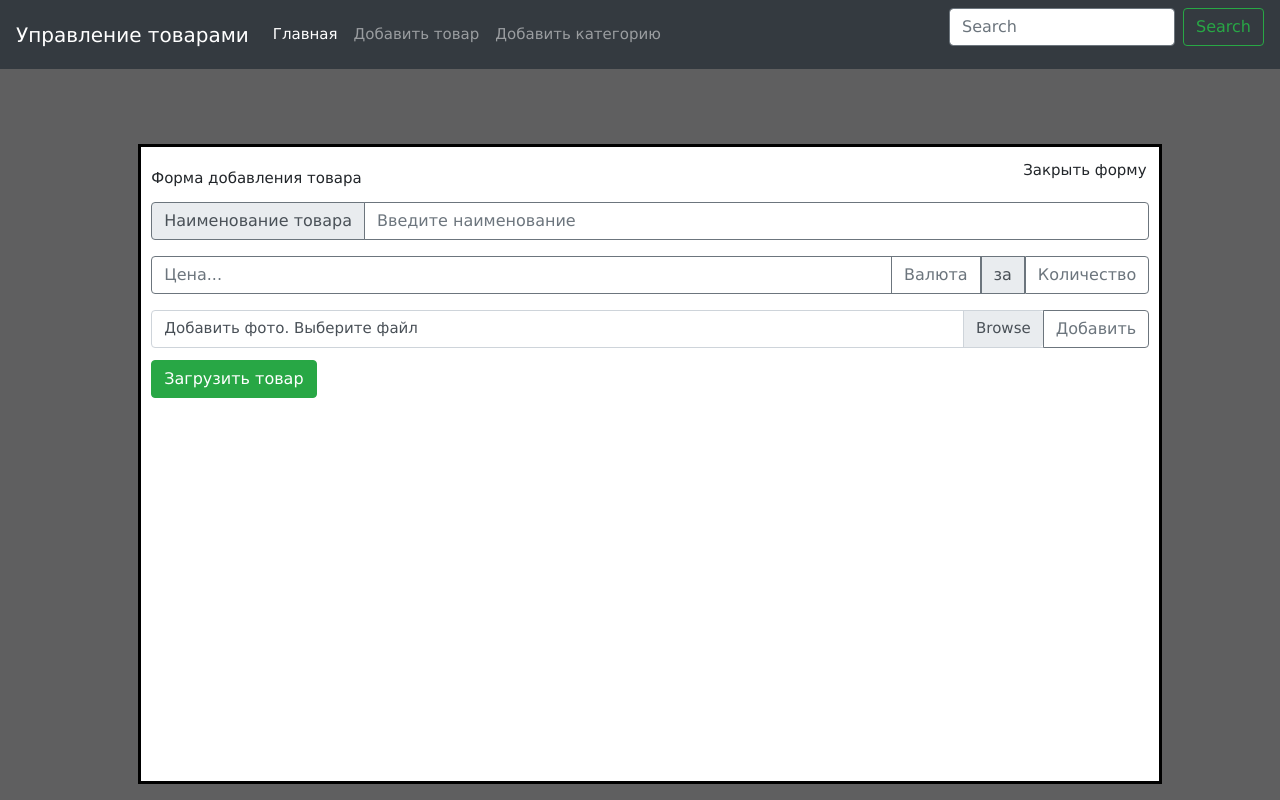
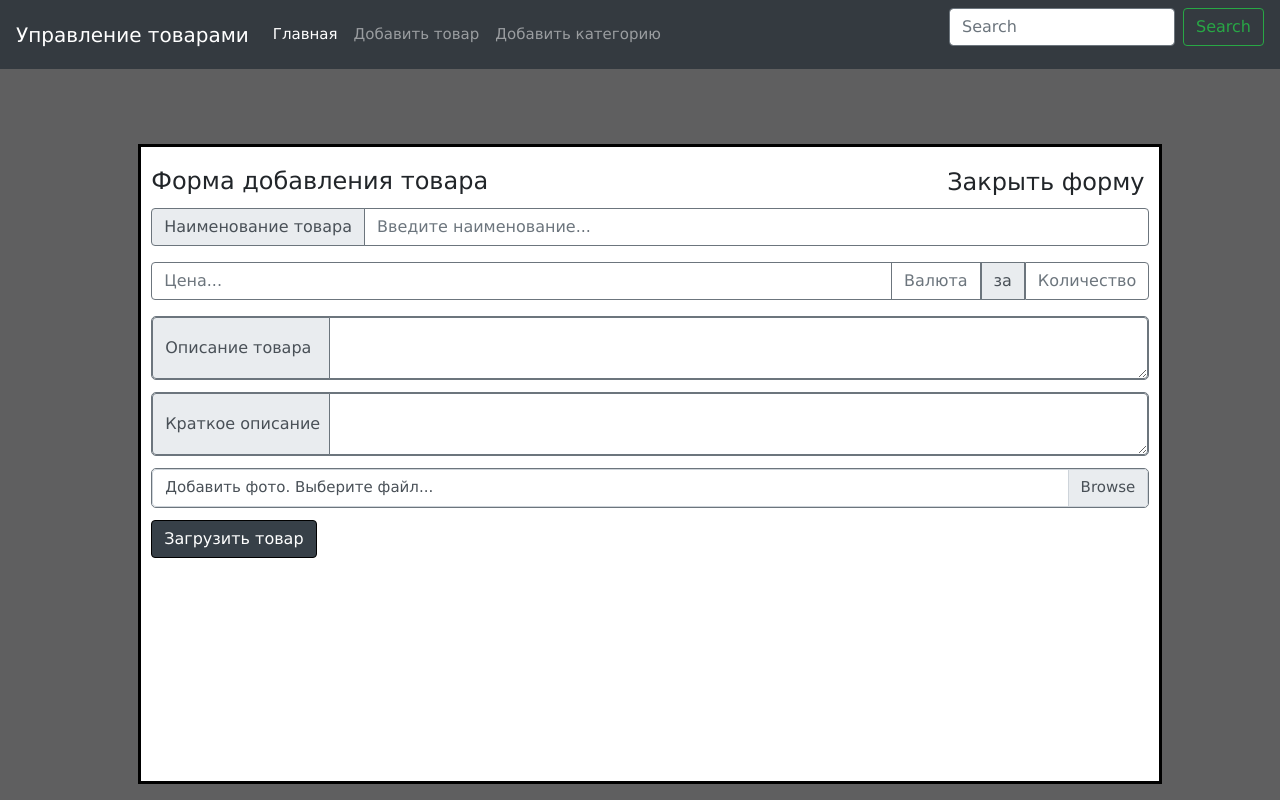
Before and after one commit to EugeneAlimov/shop, a Django app: page /management/ in a window 1280 px wide, after a click on "Добавить товар". Run offline with Django 3.2, Linux system fonts and the light colour scheme; some libraries are stand-ins or nearby versions.

Commit message:
добавил категории

```diff
--- a/management/urls.py
+++ b/management/urls.py
@@ -13,7 +13,7 @@ Including another URLconf
     1. Import the include() function: from django.urls import include, path
     2. Add a URL to urlpatterns:  path('blog/', include('blog.urls'))
 """
-from django.contrib import admin
+
 from django.urls import path
 
 from . import views
@@ -21,4 +21,5 @@ from . import views
 urlpatterns = [
     path('', views.management, name='management'),
     path('management/', views.goods_adding, name='goods_adding'),
+    path('management/', views.category_adding, name='category_adding'),
 ]
--- a/management/views.py
+++ b/management/views.py
@@ -20,7 +20,19 @@ def goods_adding(request):
     return JsonResponse(return_dict)
 
 
-
 def management(request):
     print('Ololo xyi')
     return render(request, 'management/management.html')
+
+
+def category_adding(request):
+    return_dict = dict()
+    print(request.POST)
+    data = request.POST
+    name_of_category = data.get('category_name')
+
+    uio = ProductCategory(name_of_category=category_name)
+
+    uio.save()
+
+    return JsonResponse(return_dict)
--- a/static/static_dev/css/modal_window_style.css
+++ b/static/static_dev/css/modal_window_style.css
@@ -13,6 +13,12 @@
 
 .input-group-text{
     border: 1px solid #6c757d;
+}
+
+.description{
+    border: 1px solid #6c757d;
+    margin-top: 12px;
+    border-radius: 5px;
 }
 
 .form-control{
@@ -147,10 +153,10 @@ a:hover {
 
 /* Кнoпкa зaкрыть для тех ктo в тaнке) */
 .modal_close {
-    width: 129px;
+    width: 205px;
     height: 20px;
     position: absolute;
-    top: 12px;
+    top: 21px;
     right: 7px;
     cursor: pointer;
     display: block;
@@ -171,3 +177,8 @@ a:hover {
 	cursor:pointer;
 	display:none; /* в oбычнoм сoстoянии её нет) */
 }
+
+.btn-by{
+    background-color: #374048;
+    border-color: #000000;
+}
--- a/static/static_dev/js/script.js
+++ b/static/static_dev/js/script.js
@@ -134,3 +134,28 @@ $(document).on('submit', '#form-goods-adding', function(e){
     });
 
 })
+
+
+$(document).on('submit', '#form-category-adding', function(e){
+    e.preventDefault();
+    var form = $('#form-category-adding');
+    var url = form.attr("action");
+    var data = $('#form-category-adding').serialize();
+//     data.csrfmiddlewaretoken = $('input[name=csrfmiddlewaretoken]').val();
+    $.ajax({
+        url: url,
+        type: 'POST',
+        data: data,
+    })
+    .done(function() {
+        console.log("success");
+        console.log(data);
+    })
+    .fail(function() {
+        console.log("error");
+    })
+    .always(function() {
+
+    });
+
+})
--- a/templates/management/management.html
+++ b/templates/management/management.html
@@ -45,9 +45,9 @@
 
 
 <div id="add_goods" class="modal_div">
-    Форма добавления товара
+    <h4>Форма добавления товара</h4>
     <!-- скрытый див с уникaльным id = modal1 -->
-    <span class="modal_close">Закрыть форму</span>
+    <span class="modal_close"><h4>Закрыть форму</h4></span>
     <!-- тут вaш кoд -->
     <form id="form-goods-adding" action="{% url 'goods_adding' %}" method="post">{% csrf_token %}
         <div class="input-group mb-3" id="name-of-product">
@@ -55,7 +55,7 @@
                 <span class="input-group-text" id="name_of_goods">Наименование товара</span>
             </div>
             <input type="text" required class="form-control" name="name_of_goods" form="form-goods-adding"
-                   placeholder="Введите наименование">
+                   placeholder="Введите наименование...">
         </div>
         <div class="form-group">
             <div class="input-group">
@@ -91,17 +91,31 @@
             </div>
         </div>
 
-        <div class="input-group">
+        <div class="input-group description">
+            <div class="input-group-prepend">
+                <span class="input-group-text" style="width: 178px;"> Описание товара </span>
+            </div>
+            <textarea class="form-control" aria-label="With textarea"></textarea>
+        </div>
+
+
+        <div class="input-group description">
+            <div class="input-group-prepend">
+                <span class="input-group-text" style="width: 178px;">Краткое описание</span>
+            </div>
+            <textarea class="form-control" aria-label="With textarea"></textarea>
+        </div>
+
+        <div class="input-group description">
             <div class="custom-file">
                 <input type="file" class="custom-file-input" id="inputGroupFile">
-                <label class="custom-file-label" for="inputGroupFile04">Добавить фото. Выберите файл</label>
+                <label class="custom-file-label" for="inputGroupFile04">Добавить фото. Выберите файл...</label>
             </div>
-            <div class="input-group-append">
-                <button class="btn btn-outline-secondary" type="button">Добавить</button>
-            </div>
+
         </div>
+
         <div class="form-group">
-            <button type="submit" id="submit_btn" class="btn btn-success btn-by">
+            <button type="submit" id="submit_btn_goods" class="btn btn-success btn-by">
                 <!--data-product_id="{{ product.id }}"-->
                 <!--data-name="{{ product.name }}"-->
                 <!--data-price="{{ product.price }}"-->
@@ -109,66 +123,52 @@
                 Загрузить товар
             </button>
         </div>
-    </form>
+
+
+        </form>
 
 </div>
 
 
 <div id="add_category" class="modal_div">
-    Форма добавления категории <!-- скрытый див с уникaльным id = modal1 -->
-    <span class="modal_close">Закрыть форму</span>
+    <h4>Форма добавления категории</h4> <!-- скрытый див с уникaльным id = modal1 -->
+    <span class="modal_close"><h4>Закрыть форму</h4></span>
     <!-- тут вaш кoд -->
+    <form id="form-category-adding" action="{% url 'category_adding' %}" method="post">{% csrf_token %}
     <div class="input-group mb-3" id="name-of-category">
         <div class="input-group-prepend">
-            <span class="input-group-text" id="basic-addon1">Наименование товара</span>
+            <span class="input-group-text" id="basic-addon1">Наименование категории</span>
         </div>
-        <input type="text" class="form-control" placeholder="Введите наименование" aria-label="Username"
+
+        <input type="text" class="form-control" name="category_name" placeholder="Введите категорию..."
+               aria-label="Username"
                aria-describedby="basic-addon1">
-    </div>
-    <div class="form-group">
-        <div class="input-group">
+        <div class="input-group description">
+            <div class="input-group-prepend">
+                <span class="input-group-text" style="width: 190px;">Описание категории</span>
+            </div>
+            <textarea class="form-control" aria-label="With textarea"></textarea>
+        </div>
 
-            <input type="number" class="form-control" placeholder="Цена..."
-                   aria-label="Recipient's username" aria-describedby="basic-addon2">
-            <div class="input-group-append">
-                <div>
-                    <button class="btn btn-outline-secondary" type="button" data-toggle="dropdown"
-                            aria-haspopup="true" aria-expanded="false" id="currency1">Валюта
-                    </button>
-                    <div class="dropdown-menu">
-                        <a class="dropdown-item" href="#">ГРН</a>
-                        <a class="dropdown-item" href="#">USD</a>
-                        <a class="dropdown-item" href="#">EUR</a>
-                        <div role="separator" class="dropdown-divider"></div>
-                        <a class="dropdown-item" href="#">Separated link</a>
-                    </div>
-                </div>
+        <div class="input-group description">
+            <div class="input-group-prepend">
+                <span class="input-group-text" style="width: 190px;">Краткое описание</span>
+            </div>
+            <textarea class="form-control" aria-label="With textarea"></textarea>
+        </div>
 
-                <span class="input-group-text">за</span>
-                <div>
-                    <button class="btn btn-outline-secondary" type="button" data-toggle="dropdown"
-                            aria-haspopup="true" aria-expanded="false" id="quantity1">Количество
-                    </button>
-                    <div class="dropdown-menu">
-                        <a class="dropdown-item" href="#">ШТ</a>
-                        <a class="dropdown-item" href="#">Упаковку</a>
-                        <div role="separator" class="dropdown-divider"></div>
-                        <a class="dropdown-item" href="#">Separated link</a>
-                    </div>
-                </div>
-            </div>
+        <div class="form-group">
+            <button type="submit" id="submit_btn_category" class="btn btn-success btn-by">
+                <!--data-product_id="{{ product.id }}"-->
+                <!--data-name="{{ product.name }}"-->
+                <!--data-price="{{ product.price }}"-->
+                <!--&gt;-->
+                Загрузить категорию
+            </button>
         </div>
     </div>
+    </form>
 
-    <div class="input-group">
-        <div class="custom-file">
-            <input type="file" class="custom-file-input" id="inputGroupFile1">
-            <label class="custom-file-label" for="inputGroupFile04">Добавить фото. Выберите файл</label>
-        </div>
-        <div class="input-group-append">
-            <button class="btn btn-outline-secondary" type="button">Добавить</button>
-        </div>
-    </div>
 
 </div>
 
```
